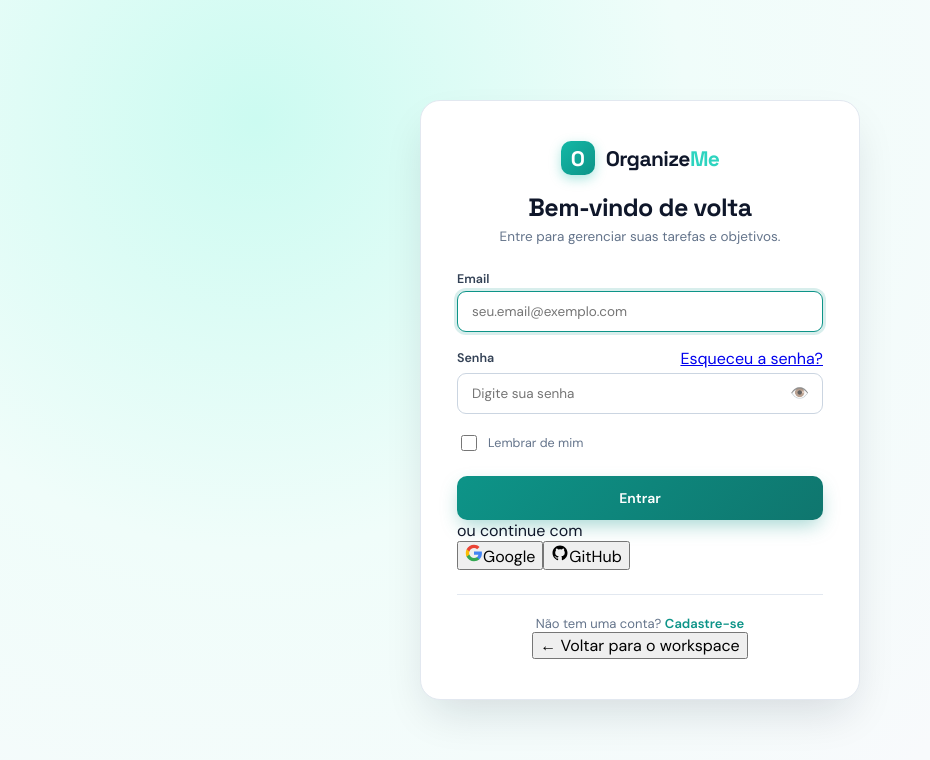
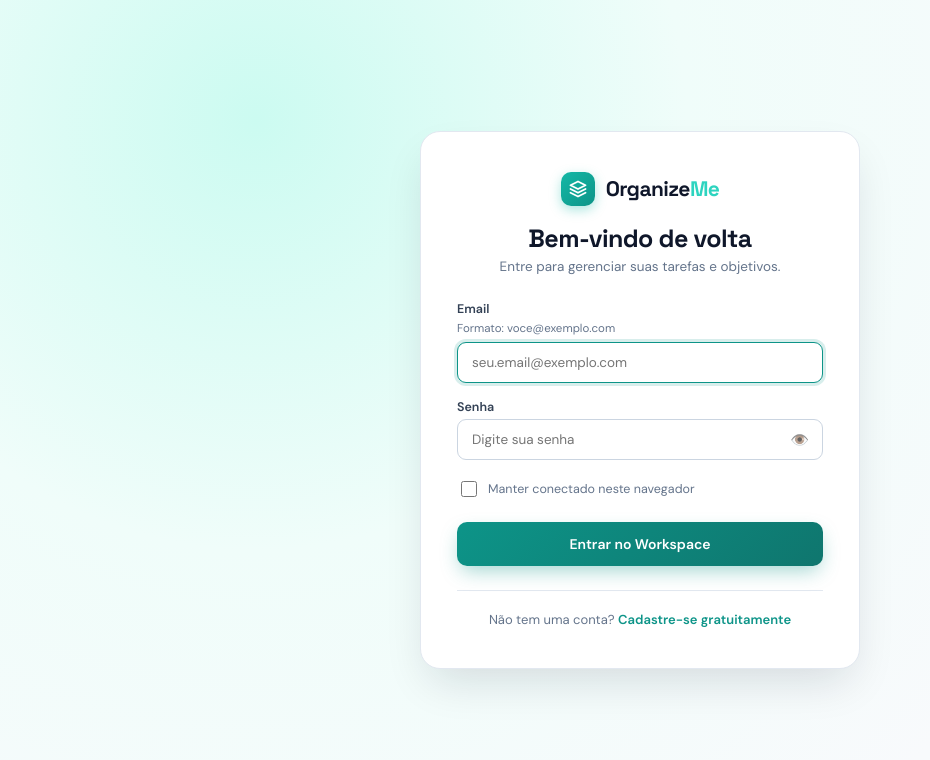
Before and after one commit to Pedro-2201/OrganizeMe, a React app in the folder frontend/: page / in a window 1280 px wide. Shown: the top 760 px of the page, without its empty margins (0-930 px from the left). Built offline with nearby package versions, Linux system fonts and the light colour scheme; the HTML template or start-up script is replaced by a standard one.

Commit message:
refactor(frontend): simplify login and register pages with accessible validation
- Add field hints and inline error messages with aria attributes
- Remove social sign-in buttons and back-to-workspace link
- Clarify register CTA copy

```diff
--- a/frontend/src/pages/LoginPage.jsx
+++ b/frontend/src/pages/LoginPage.jsx
@@ -21,15 +21,8 @@ function LoginPage({ onLogin, onNavigate }) {
     setIsLoading(true)
 
     try {
-      // Simulação ou chamada do serviço de autenticação
       if (onLogin) {
         await onLogin({ email: cleanEmail, password, rememberMe })
-      } else {
-        // Fallback: simula login e redireciona para a página inicial
-        await new Promise((resolve) => setTimeout(resolve, 600))
-        if (onNavigate) {
-          onNavigate('home')
-        }
       }
     } catch (err) {
       setErrorMessage(err.message || 'Erro ao realizar login. Tente novamente.')
@@ -38,20 +31,18 @@ function LoginPage({ onLogin, onNavigate }) {
     }
   }
 
-  function handleSocialLogin(provider) {
-    setIsLoading(true)
-    setTimeout(() => {
-      setIsLoading(false)
-      if (onNavigate) onNavigate('home')
-    }, 600)
-  }
-
   return (
     <div className="login-wrapper">
       <div className="login-container">
         <header className="login-header">
           <div className="brand login-brand">
-            <span className="brand-mark">O</span>
+            <span className="brand-mark">
+              <svg width="18" height="18" viewBox="0 0 24 24" fill="none" stroke="currentColor" strokeWidth="2.5" strokeLinecap="round" strokeLinejoin="round" aria-hidden="true">
+                <path d="M12 2L2 7l10 5 10-5-10-5z" />
+                <path d="M2 17l10 5 10-5" />
+                <path d="M2 12l10 5 10-5" />
+              </svg>
+            </span>
             <span>Organize<span className="brand-accent">Me</span></span>
           </div>
           <h1>Bem-vindo de volta</h1>
@@ -67,34 +58,32 @@ function LoginPage({ onLogin, onNavigate }) {
         <form className="login-form" method="post" onSubmit={handleSubmit}>
           <div className="input-group">
             <label htmlFor="email">Email</label>
+            <span id="login-email-hint" className="field-hint">
+              Formato: voce@exemplo.com
+            </span>
             <input
               id="email"
               name="email"
               type="email"
-              autoComplete="username"
+              autoComplete="email"
               spellCheck="false"
               required
               enterKeyHint="next"
               autoFocus
+              aria-describedby="login-email-hint"
+              aria-errormessage="login-email-error"
               value={email}
               onChange={(e) => setEmail(e.target.value)}
               placeholder="seu.email@exemplo.com"
             />
+            <div id="login-email-error" className="field-error-msg">
+              <span aria-hidden="true">⚠</span> Informe um endereço de email válido.
+            </div>
           </div>
 
           <div className="input-group">
             <div className="password-label-row">
               <label htmlFor="current-password">Senha</label>
-              <a
-                href="#recuperar-senha"
-                className="forgot-password-link"
-                onClick={(e) => {
-                  e.preventDefault()
-                  alert('Em breve: funcionalidade de recuperação de senha.')
-                }}
-              >
-                Esqueceu a senha?
-              </a>
             </div>
             <div className="password-input-wrapper">
               <input
@@ -128,7 +117,7 @@ function LoginPage({ onLogin, onNavigate }) {
                 checked={rememberMe}
                 onChange={(e) => setRememberMe(e.target.checked)}
               />
-              <span>Lembrar de mim</span>
+              <span>Manter conectado neste navegador</span>
             </label>
           </div>
 
@@ -137,56 +126,9 @@ function LoginPage({ onLogin, onNavigate }) {
             className="primary-button login-submit-btn"
             disabled={isLoading}
           >
-            {isLoading ? 'Entrando...' : 'Entrar'}
+            {isLoading ? 'Entrando...' : 'Entrar no Workspace'}
           </button>
         </form>
-
-        <div className="login-divider">
-          <span>ou continue com</span>
-        </div>
-
-        <div className="social-auth-buttons">
-          <button
-            type="button"
-            className="social-btn"
-            onClick={() => handleSocialLogin('Google')}
-            aria-label="Entrar com Google"
-            disabled={isLoading}
-          >
-            <svg width="18" height="18" viewBox="0 0 24 24" aria-hidden="true">
-              <path
-                fill="#4285F4"
-                d="M22.56 12.25c0-.78-.07-1.53-.2-2.25H12v4.26h5.92c-.26 1.37-1.04 2.53-2.21 3.31v2.77h3.57c2.08-1.92 3.28-4.74 3.28-8.09z"
-              />
-              <path
-                fill="#34A853"
-                d="M12 23c2.97 0 5.46-.98 7.28-2.66l-3.57-2.77c-.98.66-2.23 1.06-3.71 1.06-2.86 0-5.29-1.93-6.16-4.53H2.18v2.84C3.99 20.53 7.7 23 12 23z"
-              />
-              <path
-                fill="#FBBC05"
-                d="M5.84 14.09c-.22-.66-.35-1.36-.35-2.09s.13-1.43.35-2.09V7.06H2.18C1.43 8.55 1 10.22 1 12s.43 3.45 1.18 4.94l2.85-2.22.81-.63z"
-              />
-              <path
-                fill="#EA4335"
-                d="M12 5.38c1.62 0 3.06.56 4.21 1.64l3.15-3.15C17.45 2.09 14.97 1 12 1 7.7 1 3.99 3.47 2.18 7.06l3.66 2.84c.87-2.6 3.3-4.52 6.16-4.52z"
-              />
-            </svg>
-            <span>Google</span>
-          </button>
-
-          <button
-            type="button"
-            className="social-btn"
-            onClick={() => handleSocialLogin('GitHub')}
-            aria-label="Entrar com GitHub"
-            disabled={isLoading}
-          >
-            <svg width="18" height="18" viewBox="0 0 24 24" fill="currentColor" aria-hidden="true">
-              <path fillRule="evenodd" clipRule="evenodd" d="M12 2C6.477 2 2 6.484 2 12.017c0 4.425 2.865 8.18 6.839 9.504.5.092.682-.217.682-.483 0-.237-.008-.868-.013-1.703-2.782.605-3.369-1.343-3.369-1.343-.454-1.158-1.11-1.466-1.11-1.466-.908-.62.069-.608.069-.608 1.003.07 1.53 1.032 1.53 1.032.892 1.53 2.341 1.088 2.91.832.092-.647.35-1.088.636-1.338-2.22-.253-4.555-1.113-4.555-4.951 0-1.093.39-1.988 1.029-2.688-.103-.253-.446-1.272.098-2.65 0 0 .84-.27 2.75 1.026A9.564 9.564 0 0112 6.844c.85.004 1.705.115 2.504.337 1.909-1.296 2.747-1.027 2.747-1.027.546 1.379.202 2.398.1 2.651.64.7 1.028 1.595 1.028 2.688 0 3.848-2.339 4.695-4.566 4.943.359.309.678.92.678 1.855 0 1.338-.012 2.419-.012 2.747 0 .268.18.58.688.482A10.019 10.019 0 0022 12.017C22 6.484 17.522 2 12 2z" />
-            </svg>
-            <span>GitHub</span>
-          </button>
-        </div>
 
         <footer className="login-footer">
           <p>
@@ -198,16 +140,9 @@ function LoginPage({ onLogin, onNavigate }) {
                 if (onNavigate) onNavigate('register')
               }}
             >
-              Cadastre-se
+              Cadastre-se gratuitamente
             </a>
           </p>
-          <button
-            type="button"
-            className="back-to-app-btn"
-            onClick={() => onNavigate && onNavigate('home')}
-          >
-            ← Voltar para o workspace
-          </button>
         </footer>
       </div>
     </div>
--- a/frontend/src/pages/RegisterPage.jsx
+++ b/frontend/src/pages/RegisterPage.jsx
@@ -30,12 +30,6 @@ function RegisterPage({ onRegister, onNavigate }) {
     try {
       if (onRegister) {
         await onRegister({ name: cleanName, email: cleanEmail, password })
-      } else {
-        // Simulação de cadastro e redirecionamento para o workspace
-        await new Promise((resolve) => setTimeout(resolve, 600))
-        if (onNavigate) {
-          onNavigate('home')
-        }
       }
     } catch (err) {
       setErrorMessage(err.message || 'Erro ao criar conta. Tente novamente.')
@@ -44,24 +38,24 @@ function RegisterPage({ onRegister, onNavigate }) {
     }
   }
 
-  function handleSocialSignUp(provider) {
-    setIsLoading(true)
-    setTimeout(() => {
-      setIsLoading(false)
-      if (onNavigate) onNavigate('home')
-    }, 600)
-  }
-
   return (
     <div className="login-wrapper">
       <div className="login-container">
         <header className="login-header">
           <div className="brand login-brand">
-            <span className="brand-mark">O</span>
+            <span className="brand-mark">
+              <svg width="18" height="18" viewBox="0 0 24 24" fill="none" stroke="currentColor" strokeWidth="2.5" strokeLinecap="round" strokeLinejoin="round" aria-hidden="true">
+                <path d="M12 2L2 7l10 5 10-5-10-5z" />
+                <path d="M2 17l10 5 10-5" />
+                <path d="M2 12l10 5 10-5" />
+              </svg>
+            </span>
             <span>Organize<span className="brand-accent">Me</span></span>
           </div>
           <h1>Crie sua conta</h1>
-          <p className="subtitle">Comece em segundos. Apenas o essencial para você focar no que importa.</p>
+          <p className="subtitle">
+            Comece em segundos. Tudo o que você precisa para organizar sua rotina.
+          </p>
         </header>
 
         {errorMessage && (
@@ -89,22 +83,33 @@ function RegisterPage({ onRegister, onNavigate }) {
 
           <div className="input-group">
             <label htmlFor="email">Email</label>
+            <span id="reg-email-hint" className="field-hint">
+              Formato: voce@exemplo.com
+            </span>
             <input
               id="email"
               name="email"
               type="email"
-              autoComplete="username"
+              autoComplete="email"
               spellCheck="false"
               required
               enterKeyHint="next"
+              aria-describedby="reg-email-hint"
+              aria-errormessage="reg-email-error"
               value={email}
               onChange={(e) => setEmail(e.target.value)}
               placeholder="seu.email@exemplo.com"
             />
+            <div id="reg-email-error" className="field-error-msg">
+              <span aria-hidden="true">⚠</span> Informe um endereço de email válido.
+            </div>
           </div>
 
           <div className="input-group">
             <label htmlFor="new-password">Senha</label>
+            <span id="reg-password-hint" className="field-hint">
+              Mínimo de 6 caracteres
+            </span>
             <div className="password-input-wrapper">
               <input
                 id="new-password"
@@ -114,9 +119,10 @@ function RegisterPage({ onRegister, onNavigate }) {
                 required
                 minLength={6}
                 enterKeyHint="done"
+                aria-describedby="reg-password-hint"
                 value={password}
                 onChange={(e) => setPassword(e.target.value)}
-                placeholder="Crie uma senha (mínimo 6 caracteres)"
+                placeholder="Crie uma senha segura"
               />
               <button
                 type="button"
@@ -134,56 +140,9 @@ function RegisterPage({ onRegister, onNavigate }) {
             className="primary-button login-submit-btn"
             disabled={isLoading}
           >
-            {isLoading ? 'Criando conta...' : 'Criar conta'}
+            {isLoading ? 'Criando conta...' : 'Criar conta gratuita'}
           </button>
         </form>
-
-        <div className="login-divider">
-          <span>ou cadastre-se com</span>
-        </div>
-
-        <div className="social-auth-buttons">
-          <button
-            type="button"
-            className="social-btn"
-            onClick={() => handleSocialSignUp('Google')}
-            aria-label="Cadastrar com Google"
-            disabled={isLoading}
-          >
-            <svg width="18" height="18" viewBox="0 0 24 24" aria-hidden="true">
-              <path
-                fill="#4285F4"
-                d="M22.56 12.25c0-.78-.07-1.53-.2-2.25H12v4.26h5.92c-.26 1.37-1.04 2.53-2.21 3.31v2.77h3.57c2.08-1.92 3.28-4.74 3.28-8.09z"
-              />
-              <path
-                fill="#34A853"
-                d="M12 23c2.97 0 5.46-.98 7.28-2.66l-3.57-2.77c-.98.66-2.23 1.06-3.71 1.06-2.86 0-5.29-1.93-6.16-4.53H2.18v2.84C3.99 20.53 7.7 23 12 23z"
-              />
-              <path
-                fill="#FBBC05"
-                d="M5.84 14.09c-.22-.66-.35-1.36-.35-2.09s.13-1.43.35-2.09V7.06H2.18C1.43 8.55 1 10.22 1 12s.43 3.45 1.18 4.94l2.85-2.22.81-.63z"
-              />
-              <path
-                fill="#EA4335"
-                d="M12 5.38c1.62 0 3.06.56 4.21 1.64l3.15-3.15C17.45 2.09 14.97 1 12 1 7.7 1 3.99 3.47 2.18 7.06l3.66 2.84c.87-2.6 3.3-4.52 6.16-4.52z"
-              />
-            </svg>
-            <span>Google</span>
-          </button>
-
-          <button
-            type="button"
-            className="social-btn"
-            onClick={() => handleSocialSignUp('GitHub')}
-            aria-label="Cadastrar com GitHub"
-            disabled={isLoading}
-          >
-            <svg width="18" height="18" viewBox="0 0 24 24" fill="currentColor" aria-hidden="true">
-              <path fillRule="evenodd" clipRule="evenodd" d="M12 2C6.477 2 2 6.484 2 12.017c0 4.425 2.865 8.18 6.839 9.504.5.092.682-.217.682-.483 0-.237-.008-.868-.013-1.703-2.782.605-3.369-1.343-3.369-1.343-.454-1.158-1.11-1.466-1.11-1.466-.908-.62.069-.608.069-.608 1.003.07 1.53 1.032 1.53 1.032.892 1.53 2.341 1.088 2.91.832.092-.647.35-1.088.636-1.338-2.22-.253-4.555-1.113-4.555-4.951 0-1.093.39-1.988 1.029-2.688-.103-.253-.446-1.272.098-2.65 0 0 .84-.27 2.75 1.026A9.564 9.564 0 0112 6.844c.85.004 1.705.115 2.504.337 1.909-1.296 2.747-1.027 2.747-1.027.546 1.379.202 2.398.1 2.651.64.7 1.028 1.595 1.028 2.688 0 3.848-2.339 4.695-4.566 4.943.359.309.678.92.678 1.855 0 1.338-.012 2.419-.012 2.747 0 .268.18.58.688.482A10.019 10.019 0 0022 12.017C22 6.484 17.522 2 12 2z" />
-            </svg>
-            <span>GitHub</span>
-          </button>
-        </div>
 
         <footer className="login-footer">
           <p>
@@ -198,13 +157,6 @@ function RegisterPage({ onRegister, onNavigate }) {
               Fazer login
             </a>
           </p>
-          <button
-            type="button"
-            className="back-to-app-btn"
-            onClick={() => onNavigate && onNavigate('home')}
-          >
-            ← Voltar para o workspace
-          </button>
         </footer>
       </div>
     </div>
```
